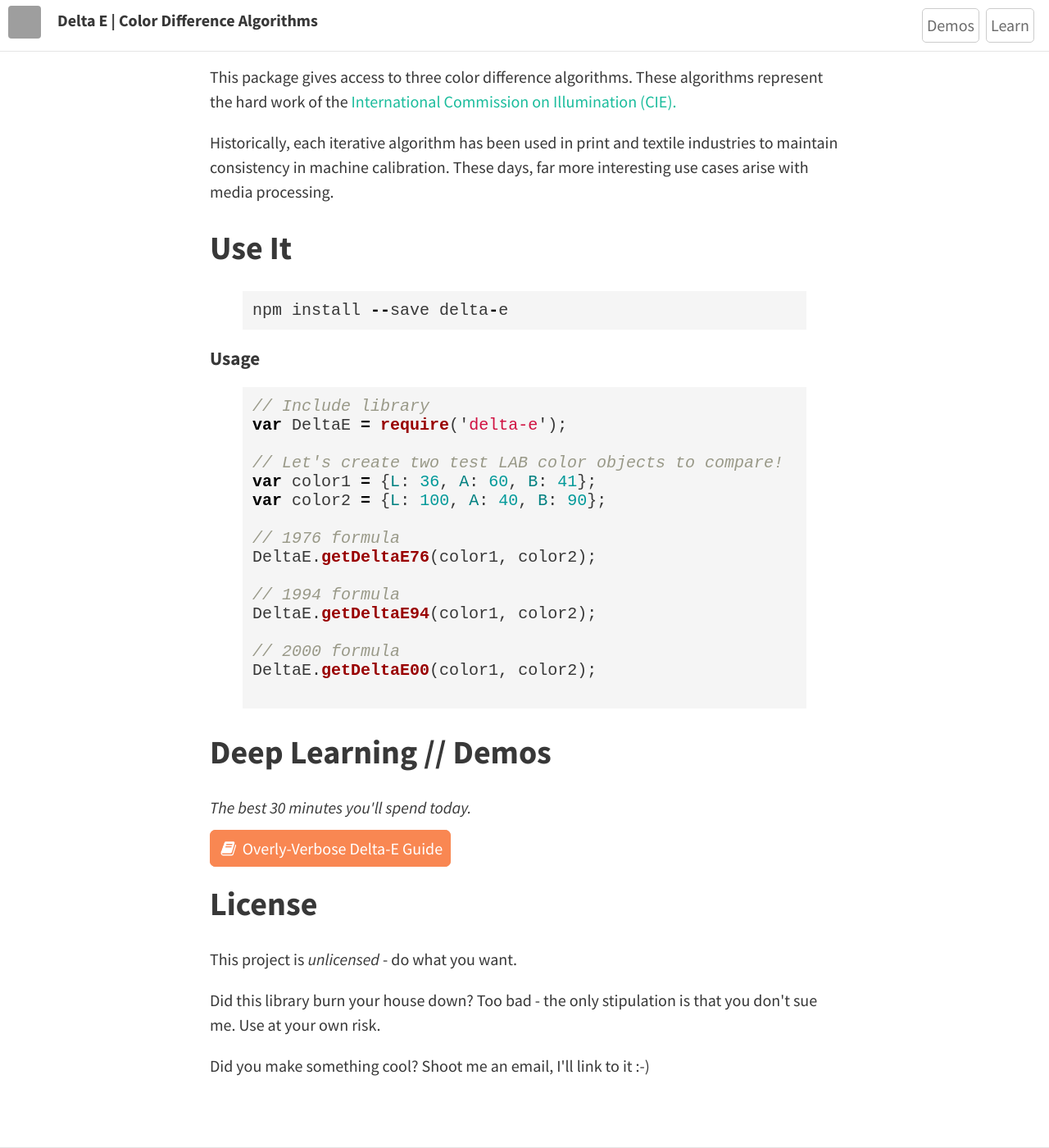
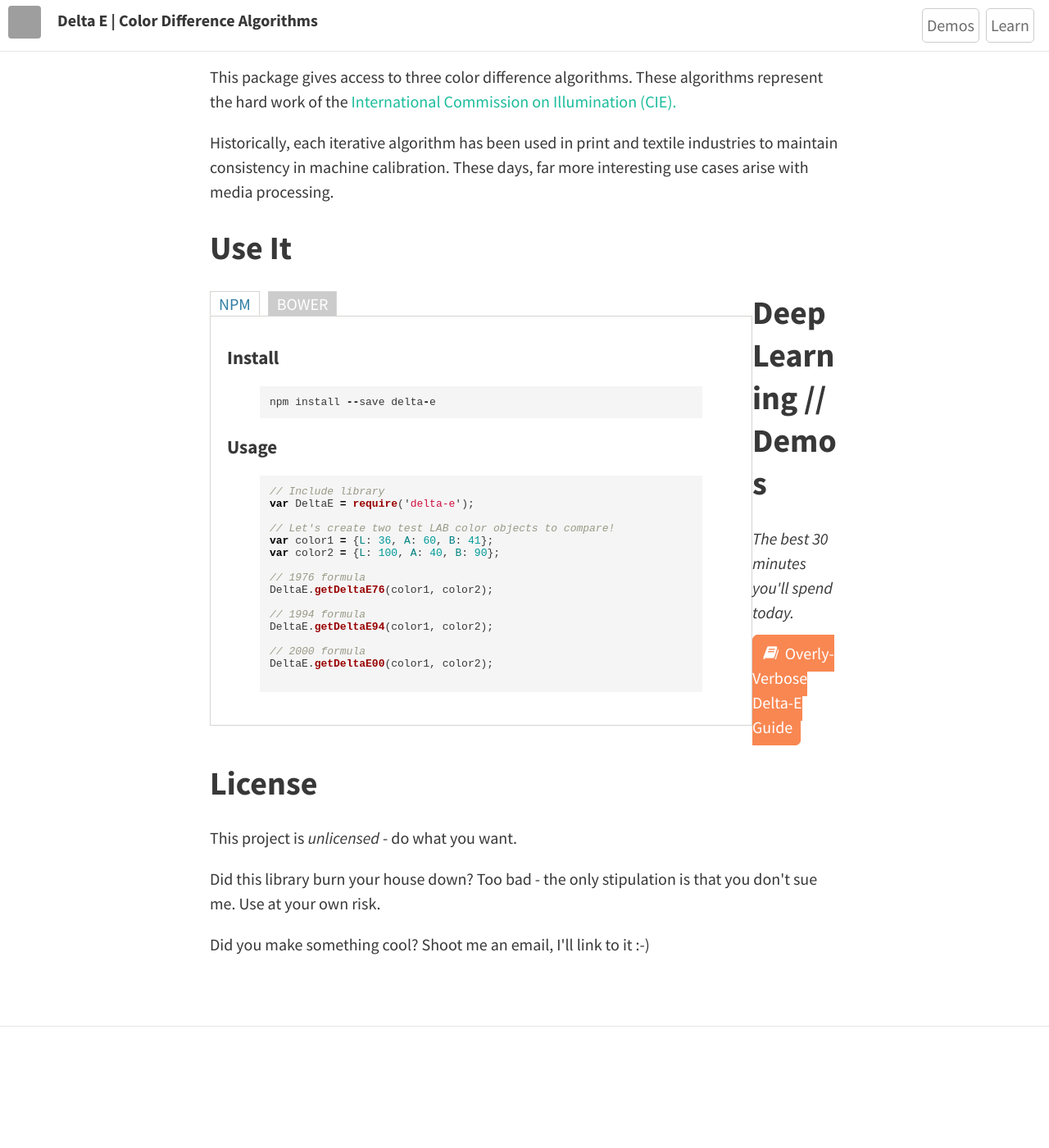
Before and after one commit to zschuessler/DeltaE, a Jekyll site: the page built from index.html, in a window 1280 px wide and 1400 px high, scrolled down 736 px. Shown: the whole window at 82% size. Built offline with Jekyll 4.4.1, drawn with Linux system fonts in a browser that asks for light colours; nearby versions of some CDN libraries; the list of posts is cut into pages by our own code; after the commit the page ends 1988 px from its top, so only the background shows below that; grey boxes are pictures that could not be loaded.

Commit message:
add tabs

```diff
--- a/_includes/head.html
+++ b/_includes/head.html
@@ -28,7 +28,7 @@
 	<link rel="stylesheet" href="//cdnjs.cloudflare.com/ajax/libs/KaTeX/0.1.1/katex.min.css">
 	<script src="//cdnjs.cloudflare.com/ajax/libs/KaTeX/0.1.1/katex.min.js"></script>
 	{% endif %}
-
+        <script src="/js/jquery-2.1.3.min.js"></script>
 	<!-- Google Analytics -->
 	{% if site.theme.google_analytics %}
 	<script>
@@ -37,7 +37,7 @@
 	m=s.getElementsByTagName(o)[0];a.async=1;a.src=g;m.parentNode.insertBefore(a,m)
 	})(window,document,'script','//www.google-analytics.com/analytics.js','ga');
 
-	ga('create', '{{ site.theme.google_analytics }}', 'auto');
+	ga('create', '{{ site.themej.google_analytics }}', 'auto');
 	ga('send', 'pageview');
 	</script>
 	{% endif %}
--- a/_sass/base/_global.scss
+++ b/_sass/base/_global.scss
@@ -75,6 +75,7 @@ code {
 }
 pre, code {
     margin: 0;
+    font-size: 13px;
 }
 dt {
   font-weight: bold;
@@ -193,3 +194,58 @@ figure img {
     display: none !important;
     }
 }
+
+
+.tabs-menu {
+    height: 30px;
+    float: left;
+    clear: both;
+    margin: 0;
+}
+
+.tabs-menu li {
+    height: 30px;
+    line-height: 30px;
+    float: left;
+    margin-right: 10px;
+    background-color: #ccc;
+    border-top: 1px solid #d4d4d1;
+    border-right: 1px solid #d4d4d1;
+    border-left: 1px solid #d4d4d1;
+    list-style-type: none;
+}
+
+.tabs-menu li.current {
+    position: relative;
+    background-color: #fff;
+    border-bottom: 1px solid #fff;
+    z-index: 5;
+}
+
+.tabs-menu li a {
+    padding: 10px;
+    text-transform: uppercase;
+    color: #fff;
+    text-decoration: none;
+}
+
+.tabs-menu .current a {
+    color: #2e7da3;
+}
+
+.tab {
+    border: 1px solid #d4d4d1;
+    background-color: #fff;
+    float: left;
+    margin-bottom: 20px;
+    width: auto;
+}
+
+.tab-content {
+    width: 660px;
+    padding: 20px;
+    display: none;
+}
+.tab-content:first-of-type {
+    display: block;
+}
--- a/_sass/includes/_header.scss
+++ b/_sass/includes/_header.scss
@@ -7,6 +7,7 @@
   width: 100%;
   position: fixed;
   padding: 10px;
+  z-index: 10;
 
   @media (max-width: 650px) {
       position: relative;
--- a/index.html
+++ b/index.html
@@ -49,6 +49,14 @@ layout: default
 
             <!-- Use It -->
             <h2>Use It</h2>
+            <ul class="tabs-menu">
+                <li class="current"><a href="#tab-1">npm</a></li>
+                <li><a href="#tab-2">Bower</a></li>
+            </ul>
+            <div class="tab">
+                <!-- Tab 1 -->
+                <div id="tab-1" class="tab-content">
+                    <h4>Install</h4>
                     {% highlight js %}npm install --save delta-e{% endhighlight %}
                     <h4>Usage</h4>
                         {% highlight js %}
@@ -68,6 +76,22 @@ DeltaE.getDeltaE94(color1, color2);
 // 2000 formula
 DeltaE.getDeltaE00(color1, color2);
                         {% endhighlight %}
+                </div>
+
+                <!-- Tab 2 -->
+                <div id="tab-2" class="tab-content">
+                    <h4>Install</h4>
+                    {% highlight js %}bower install --save delta-e{% endhighlight %}
+                    <h4>Usage</h4>
+                        {% highlight js %}
+// Include library
+<script src="bower_components/delta-e/src/deltae.bower.min.js"></script>
+
+// Use it with DeltaE global
+console.log(DeltaE);
+                        {% endhighlight %}
+                </div>
+            </div>
         </section>
 
         <h2>Deep Learning // Demos</h2>
```
Also changed, not shown: other parts of index.html (+13 -0 lines). Lines whose indentation alone changed are shown as unchanged.
